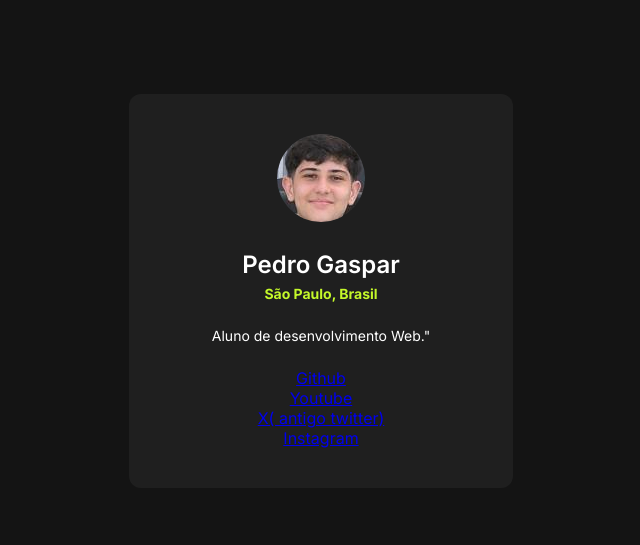
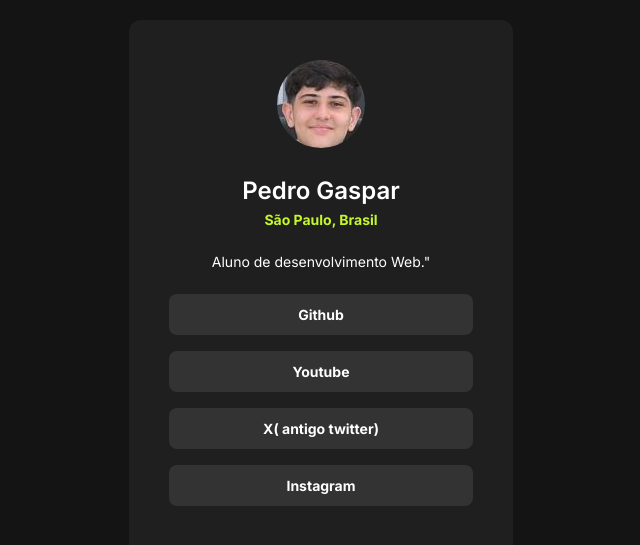
Before and after one commit to PedroGaspar/Link-Tree, a plain HTML site: page index.html in a window 1280 px wide. Shown: the part 109-654 px from the top of the page, without its empty margins (319-959 px from the left). Drawn offline with Linux system fonts and the light colour scheme.

Commit message:
estilização das ancoras e projeto finalizado

```diff
--- a/style.css
+++ b/style.css
@@ -57,3 +57,20 @@
 ul, li {
     list-style: none;
 }
+a {
+    display: block;
+    background-color: var(--grey);
+    margin-bottom: 16px;
+    padding: 12px;
+    color: var(--white);
+    text-decoration: none;
+    font-size: 14px;
+    font-weight: 700;
+    border-radius: 8px;
+}
+
+a:hover {
+    background-color: var(--neon-green);
+    color: var(--dark-grey);
+    transition: 0.4s;
+}
```
